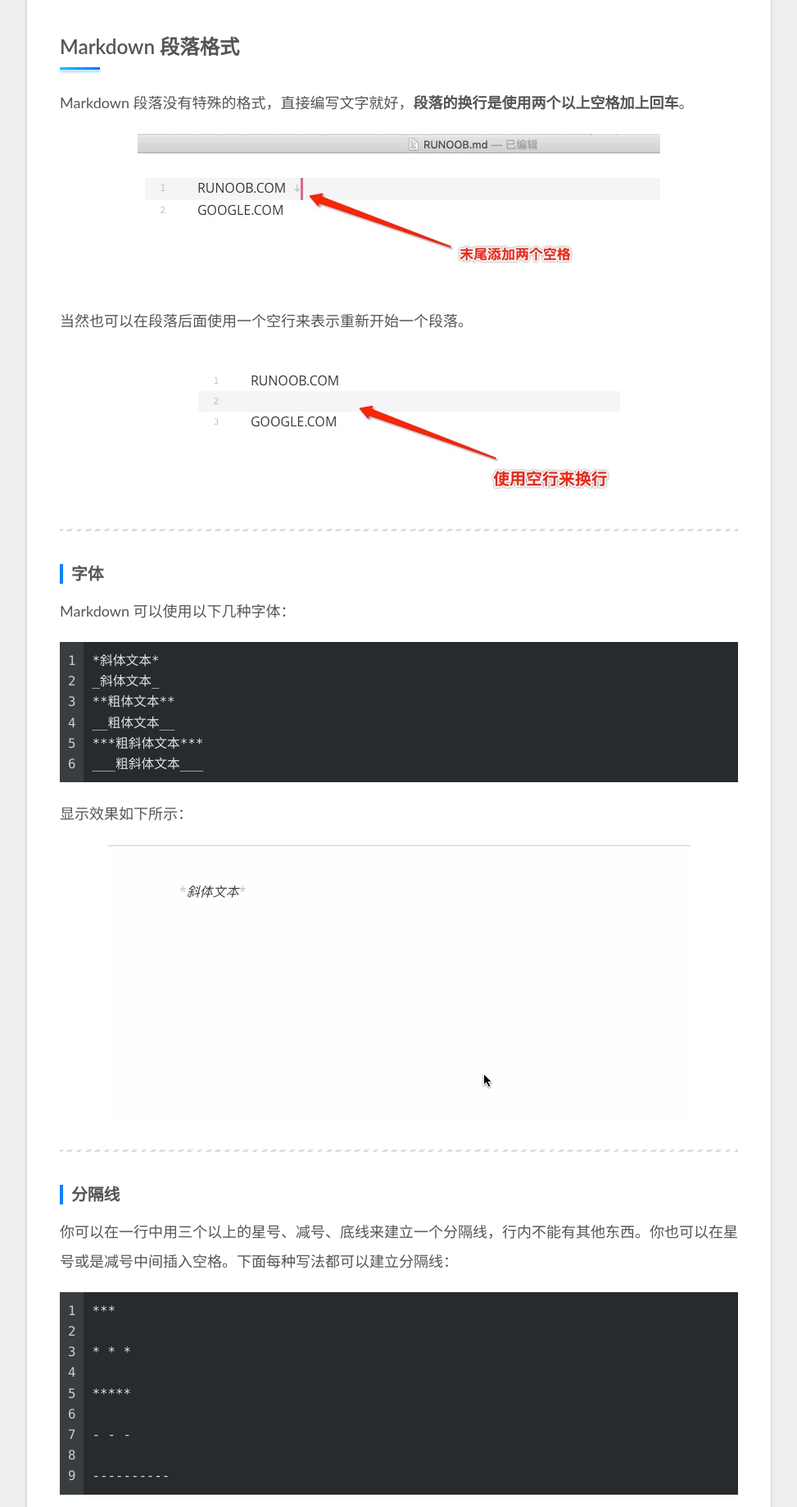
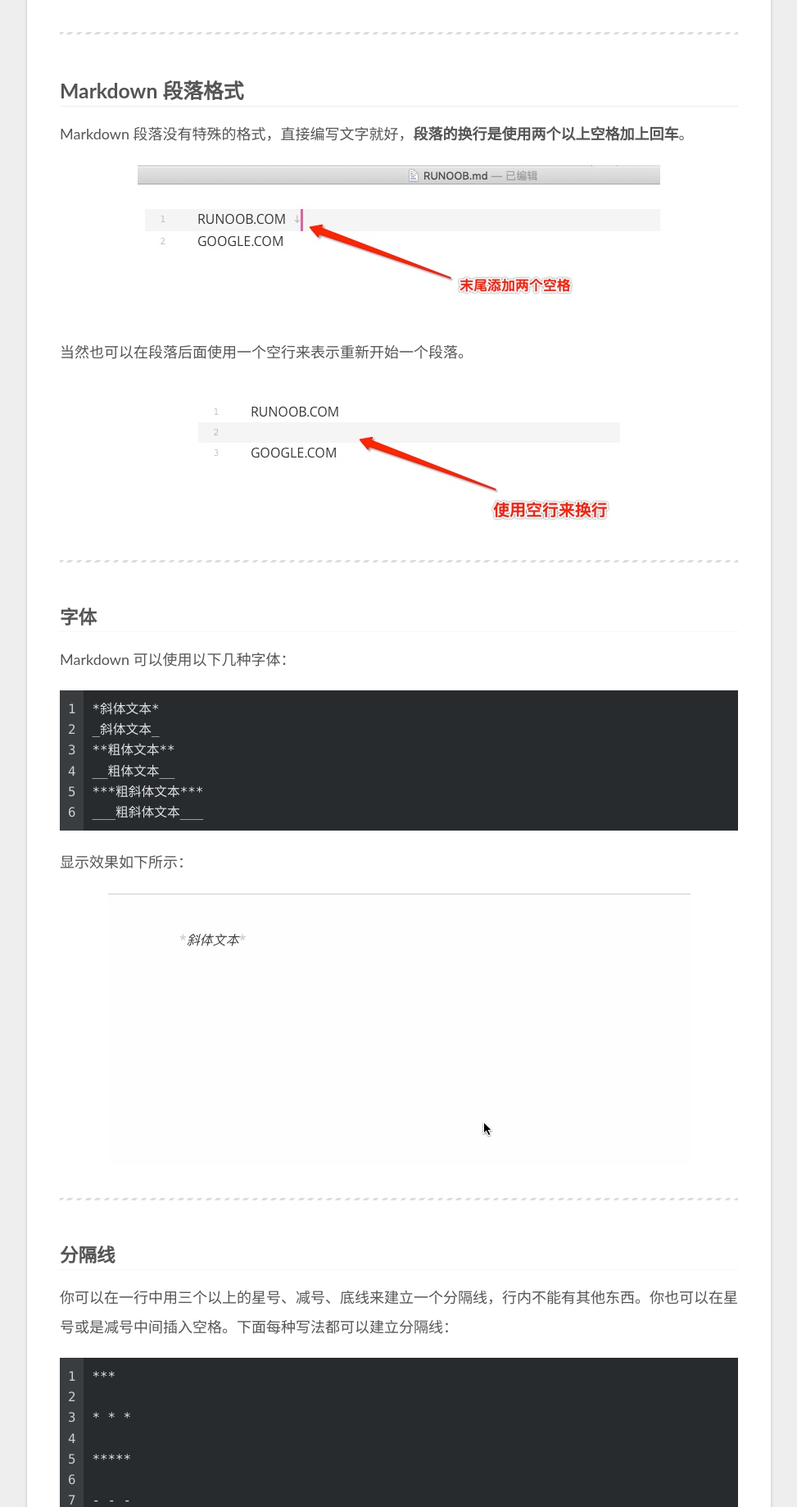
Before and after one commit to irainerc/irainerc.github.io, a PHP site: the page made by 2020/08/03/Markdown 使用教程/index.html in a window 1280 px wide. Shown: the part 2940-4778 px from the top of the page at 82% size, without its empty margins (279-1252 px from the left). Run offline with PHP 8.4, Linux system fonts and the light colour scheme; some libraries are stand-ins or nearby versions.

Commit message:
Site updated: 2020-08-03 13:14:07

```diff
--- a/css/main.css
+++ b/css/main.css
@@ -2952,38 +2952,3 @@ p a:not(.light-link)::after,
 .content-copyright {
   overflow: hidden;
 }
-.post-body h2 {
-  position: relative;
-  margin: 20px 0 32px !important;
-  font-size: 1.35em;
-  font-weight: 600;
-  border-bottom: none !important;
-}
-.post-body h2::before {
-  content: "";
-  width: 100%;
-  bottom: -10px;
-  position: absolute;
-}
-.post-body h2::after {
-  transition: all 0.35s;
-  content: "";
-  position: absolute;
-  background: linear-gradient(135deg, #00c6ff, #0072ff);
-  width: 2em;
-  left: 0;
-  box-shadow: 0 3px 3px rgba(32,160,255,0.4);
-  height: 3px;
-  bottom: -10px;
-}
-.post-body h2:hover::after {
-  width: 3em;
-}
-.post-body h3 {
-  padding-left: 10px;
-  font-size: 1.1em;
-  line-height: 1.2;
-  border-left: 4px solid #0f81fb;
-  padding-top: 0;
-  border-bottom: none !important;
-}
```
